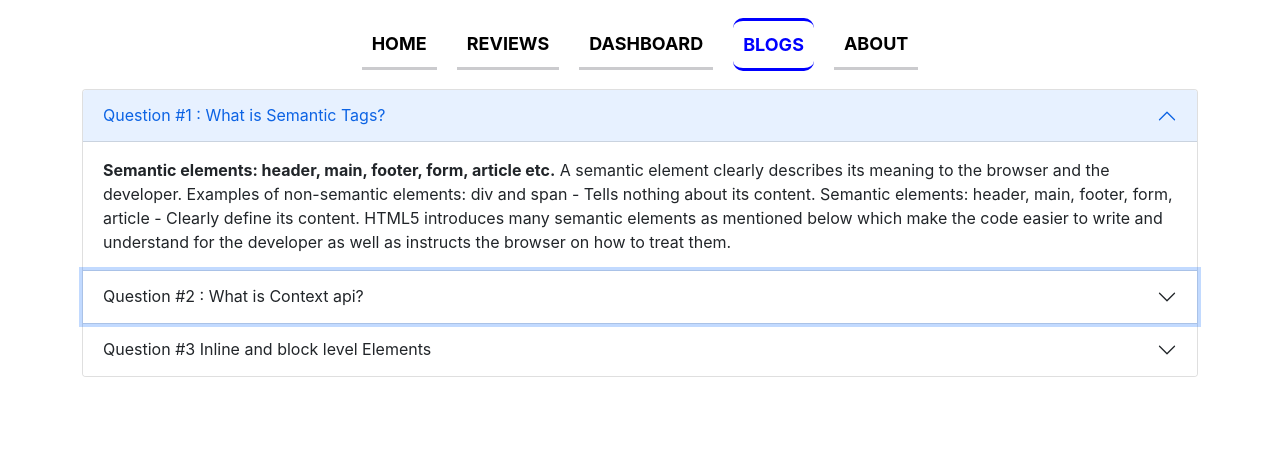
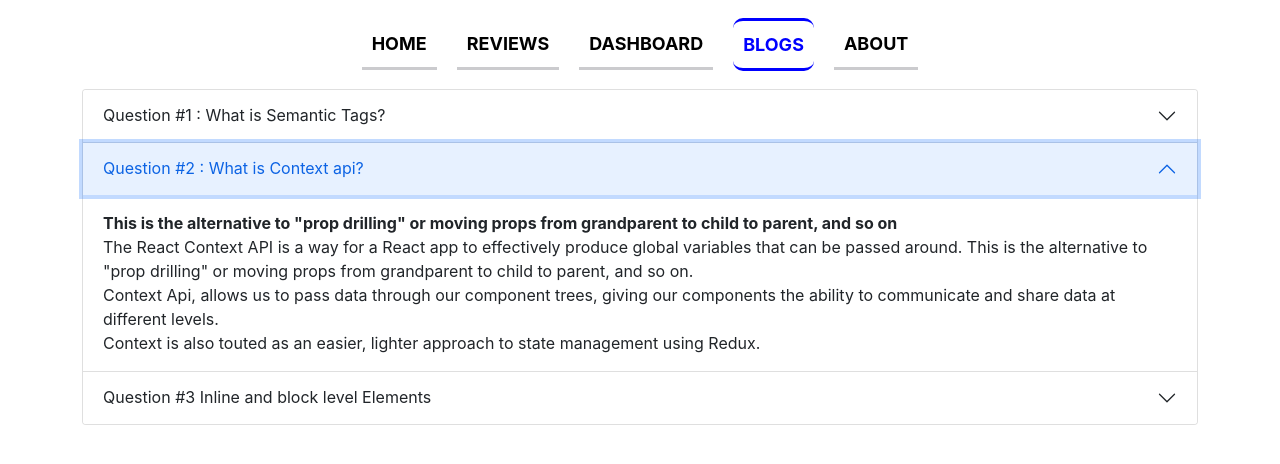
Before and after one commit to numansaady/book-review-website, a React (Create React App) app: page /blogs in a window 1280 px wide. Both pictures are taken after a click on the button "Question #2 : What is Context api?". Shown: the top 464 px of the page. Built offline with nearby package versions, Linux system fonts and the light colour scheme.

Commit message:
read me file edited

```diff
--- a/src/components/Blogs/Blogs.js
+++ b/src/components/Blogs/Blogs.js
@@ -4,103 +4,57 @@ import { Accordion } from "react-bootstrap";
 const Blogs = () => {
   return (
     <div className="container">
-      <Accordion id="accordionExample">
-        <div className="accordion-item">
-          <h2 className="accordion-header" id="headingOne">
-            <button
-              className="accordion-button"
-              type="button"
-              data-bs-toggle="collapse"
-              data-bs-target="#collapseOne"
-              aria-expanded="true"
-              aria-controls="collapseOne"
-            >
+      <Accordion defaultActiveKey="0">
+        <Accordion.Item eventKey="0">
+          <Accordion.Header>
             Question #1 : What is Semantic Tags?
-            </button>
-          </h2>
-          <div
-            id="collapseOne"
-            className="accordion-collapse collapse show"
-            aria-labelledby="headingOne"
-            data-bs-parent="#accordionExample"
-          >
-            <div className="accordion-body">
+          </Accordion.Header>
+          <Accordion.Body>
             <strong>
               Semantic elements: header, main, footer, form, article etc.
-              </strong>{" "}
-              A semantic element clearly describes its meaning to the browser
-              and the developer. Examples of non-semantic elements: div and span
-              - Tells nothing about its content. Semantic elements: header,
-              main, footer, form, article - Clearly define its content. HTML5
-              introduces many semantic elements as mentioned below which make
-              the code easier to write and understand for the developer as well
-              as instructs the browser on how to treat them.
-            </div>
-          </div>
-        </div>
-        <div className="accordion-item">
-          <h2 className="accordion-header" id="headingTwo">
-            <button
-              className="accordion-button collapsed"
-              type="button"
-              data-bs-toggle="collapse"
-              data-bs-target="#collapseTwo"
-              aria-expanded="false"
-              aria-controls="collapseTwo"
-            >
+            </strong>{" "} <br />
+            A semantic element clearly describes its meaning to the browser and
+            the developer. <br /> Examples of non-semantic elements: div and span -
+            Tells nothing about its content. <br /> Semantic elements: header, main,
+            footer, form, article - Clearly define its content. <br /> HTML5 introduces
+            many semantic elements as mentioned below which make the code easier
+            to write and understand for the developer as well as instructs the
+            browser on how to treat them.
+          </Accordion.Body>
+        </Accordion.Item>
+        <Accordion.Item eventKey="1">
+          <Accordion.Header>
             Question #2 : What is Context api?
-            </button>
-          </h2>
-          <div
-            id="collapseTwo"
-            className="accordion-collapse collapse"
-            aria-labelledby="headingTwo"
-            data-bs-parent="#accordionExample"
-          >
-            <div className="accordion-body">
+          </Accordion.Header>
+          <Accordion.Body>
             <strong>
-                Context Api, allows us to pass data through our component trees,
-                giving our components the ability to communicate and share data
-                at different levels.
-              </strong>{" "}
+            This is the
+            alternative to "prop drilling" or moving props from grandparent to
+            child to parent, and so on
+            </strong>{" "} <br />
             The React Context API is a way for a React app to effectively
             produce global variables that can be passed around. This is the
             alternative to "prop drilling" or moving props from grandparent to
-              child to parent, and so on. Context is also touted as an easier,
+            child to parent, and so on. <br /> Context Api, allows us to pass data through our component trees,
+              giving our components the ability to communicate and share data at
+              different levels. <br /> Context is also touted as an easier,
             lighter approach to state management using Redux.
-            </div>
-          </div>
-        </div>
-        <div className="accordion-item">
-          <h2 className="accordion-header" id="headingThree">
-            <button
-              className="accordion-button collapsed"
-              type="button"
-              data-bs-toggle="collapse"
-              data-bs-target="#collapseThree"
-              aria-expanded="false"
-              aria-controls="collapseThree"
-            >
+          </Accordion.Body>
+        </Accordion.Item>
+        <Accordion.Item eventKey="2">
+          <Accordion.Header>
             Question #3 Inline and block level Elements
-            </button>
-          </h2>
-          <div
-            id="collapseThree"
-            className="accordion-collapse collapse"
-            aria-labelledby="headingThree"
-            data-bs-parent="#accordionExample"
-          >
-            <div className="accordion-body">
-              <strong>Inline Elements and Inline Block Elements.</strong> i.
-              Block Level Elements: A block-level element always starts on a new
-              line, takes up the full width available. ii. Inline Elements: An
-              inline element does not start on a new line, only takes up as much
-              width as necessary. iii. Inline element does not support width
-              height, padding, etc. iv. But using inline-block support
-              width-height, padding, etc.
-            </div>
-          </div>
-        </div>
+          </Accordion.Header>
+          <Accordion.Body>
+            <strong>Inline Elements and Inline Block Elements.</strong> <br /> i. Block
+            Level Elements: A block-level element always starts on a new line,
+            takes up the full width available. <br /> ii. Inline Elements: An inline
+            element does not start on a new line, only takes up as much width as
+            necessary. <br /> iii. Inline element does not support width height,
+            padding, etc. <br /> iv. But using inline-block support width-height,
+            padding, etc.
+          </Accordion.Body>
+        </Accordion.Item>
       </Accordion>
     </div>
   );
```
Also changed, not shown: 1 other file (tests, documents, lock files or other folders). Lines whose indentation alone changed are shown as unchanged.
